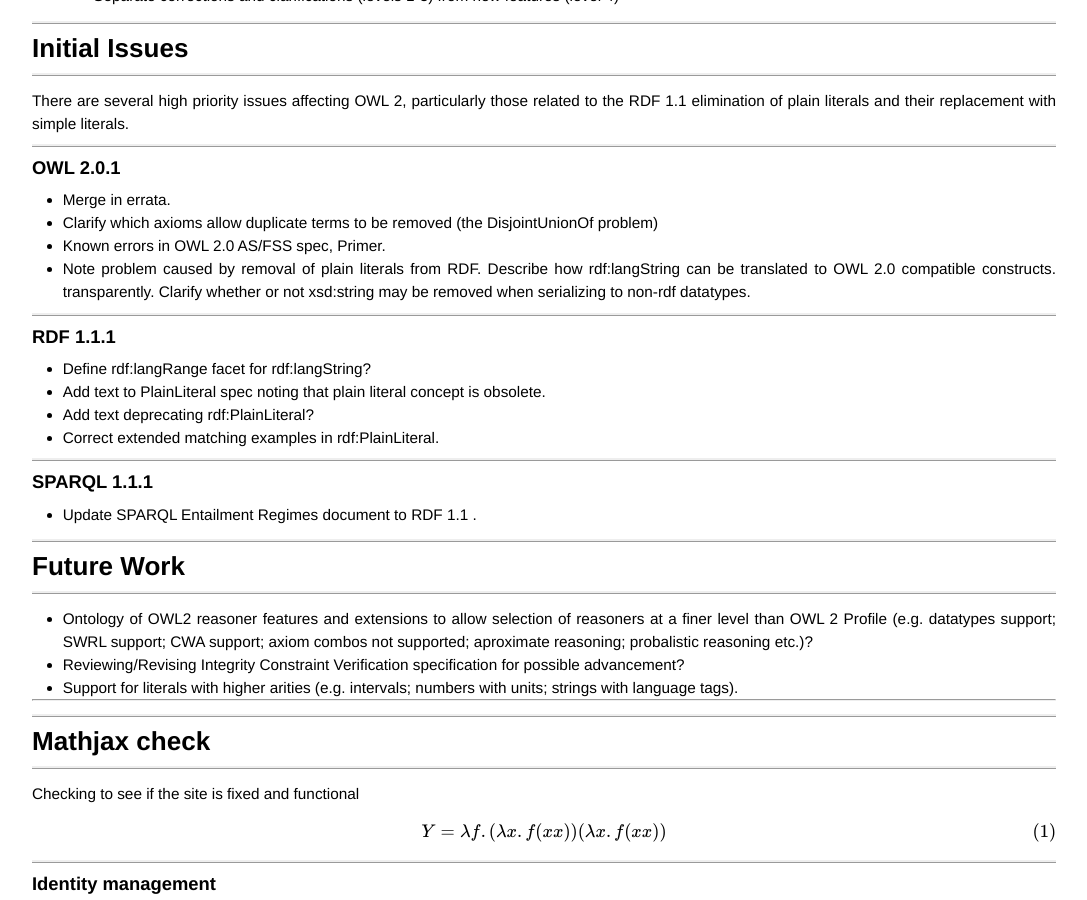
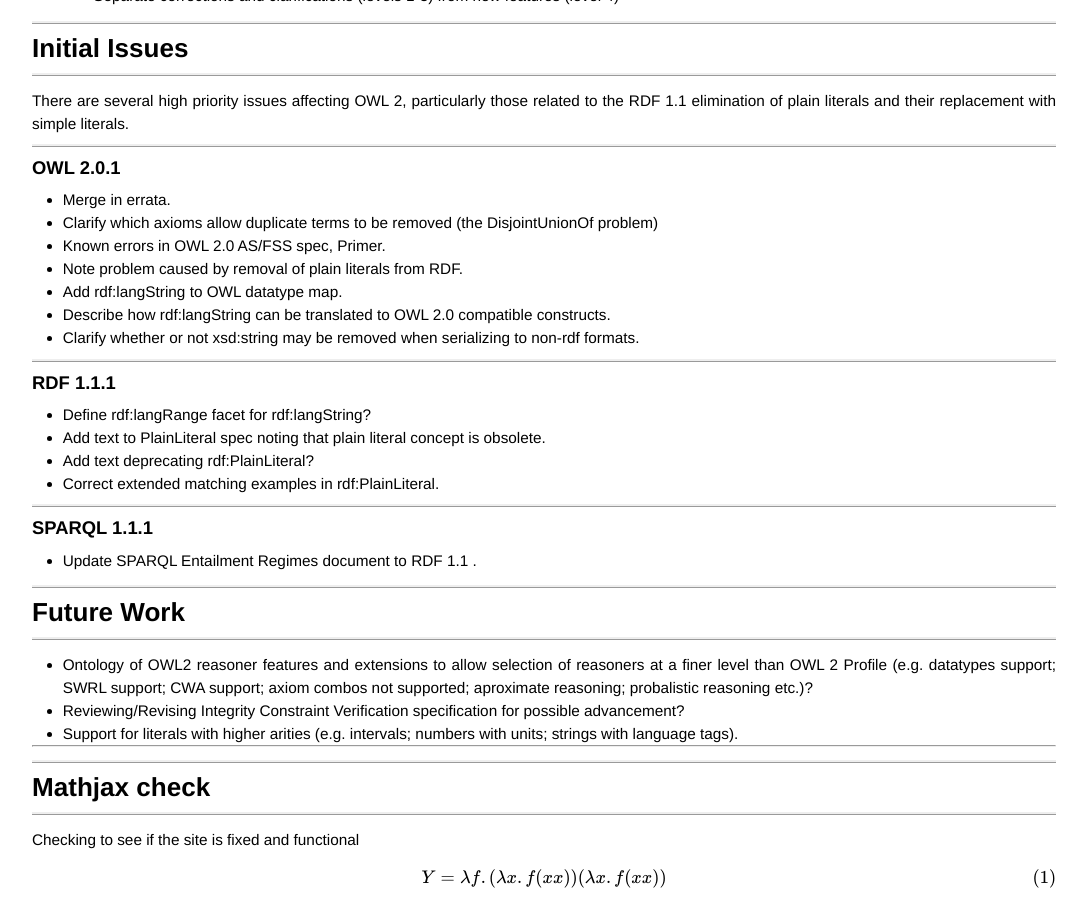
Before and after one commit to WHO-WG/WHO-WG.github.io, a Jekyll site: the page built from index.html, in a window 1280 px wide and 900 px high, scrolled down 1193 px. Shown: the whole window, without its empty margins (96-1183 px from the left). Built offline with Jekyll 4.4.1, drawn with Linux system fonts in a browser that asks for light colours; Markdown is read by kramdown in place of the engine named in the settings; formulas are drawn with MathJax 3.

Commit message:
front page changes

```diff
--- a/index.html
+++ b/index.html
@@ -96,10 +96,12 @@ There are several high priority issues affecting OWL 2, particularly
   DisjointUnionOf problem)
   <li> Known errors in OWL 2.0 AS/FSS spec, Primer.
   <li> Note problem caused by removal of plain literals from
-  RDF. Describe how rdf:langString can be translated to OWL 2.0
+  RDF.
+  <li> Add rdf:langString to OWL datatype map.
+  <li>Describe how rdf:langString can be translated to OWL 2.0
   compatible constructs.
-  transparently. Clarify whether or not xsd:string may be removed when
-  serializing to non-rdf datatypes.
+  <li>Clarify whether or not xsd:string may be removed when
+  serializing to non-rdf formats.
 </ul>
 <h2>RDF 1.1.1</h2>
 <ul>
```
